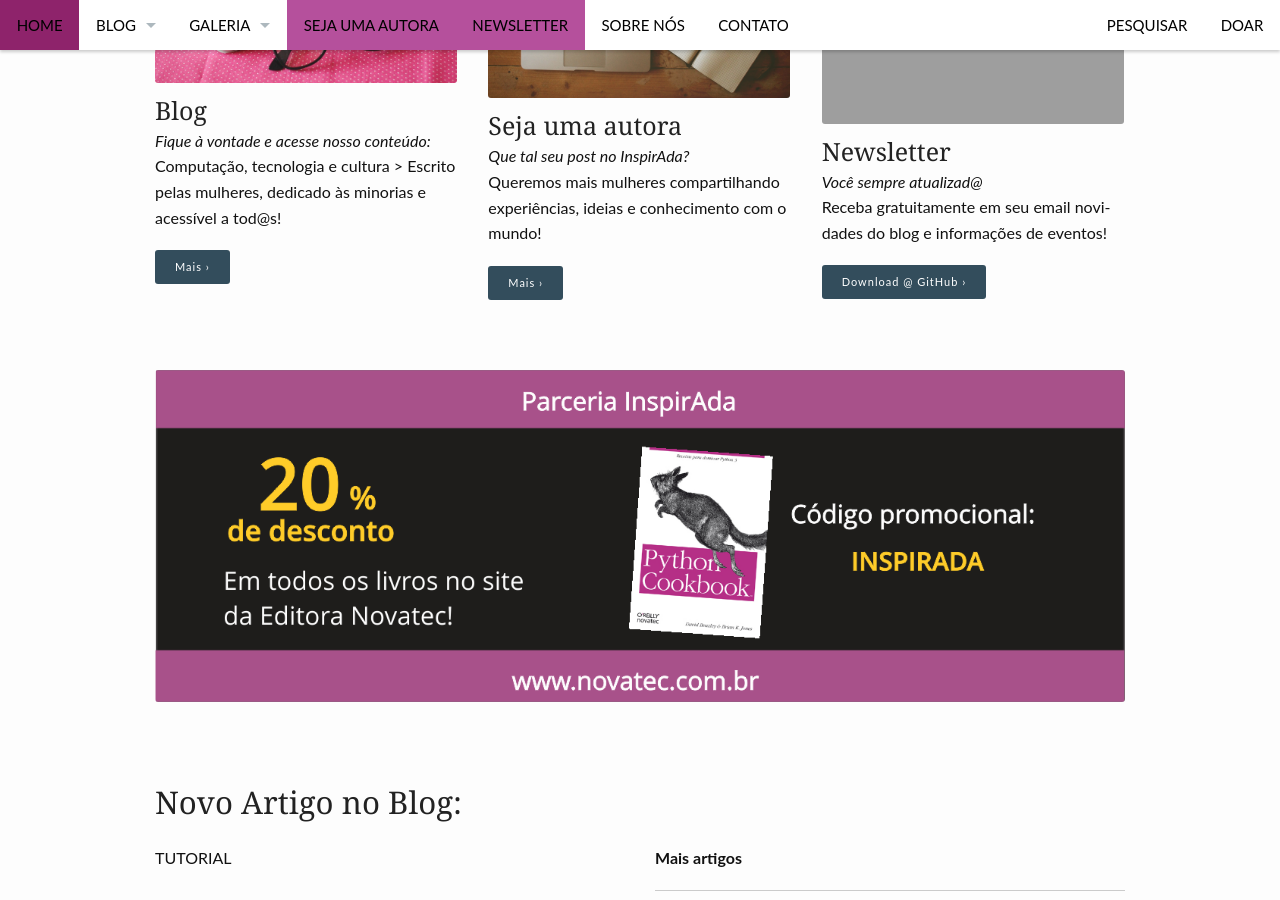
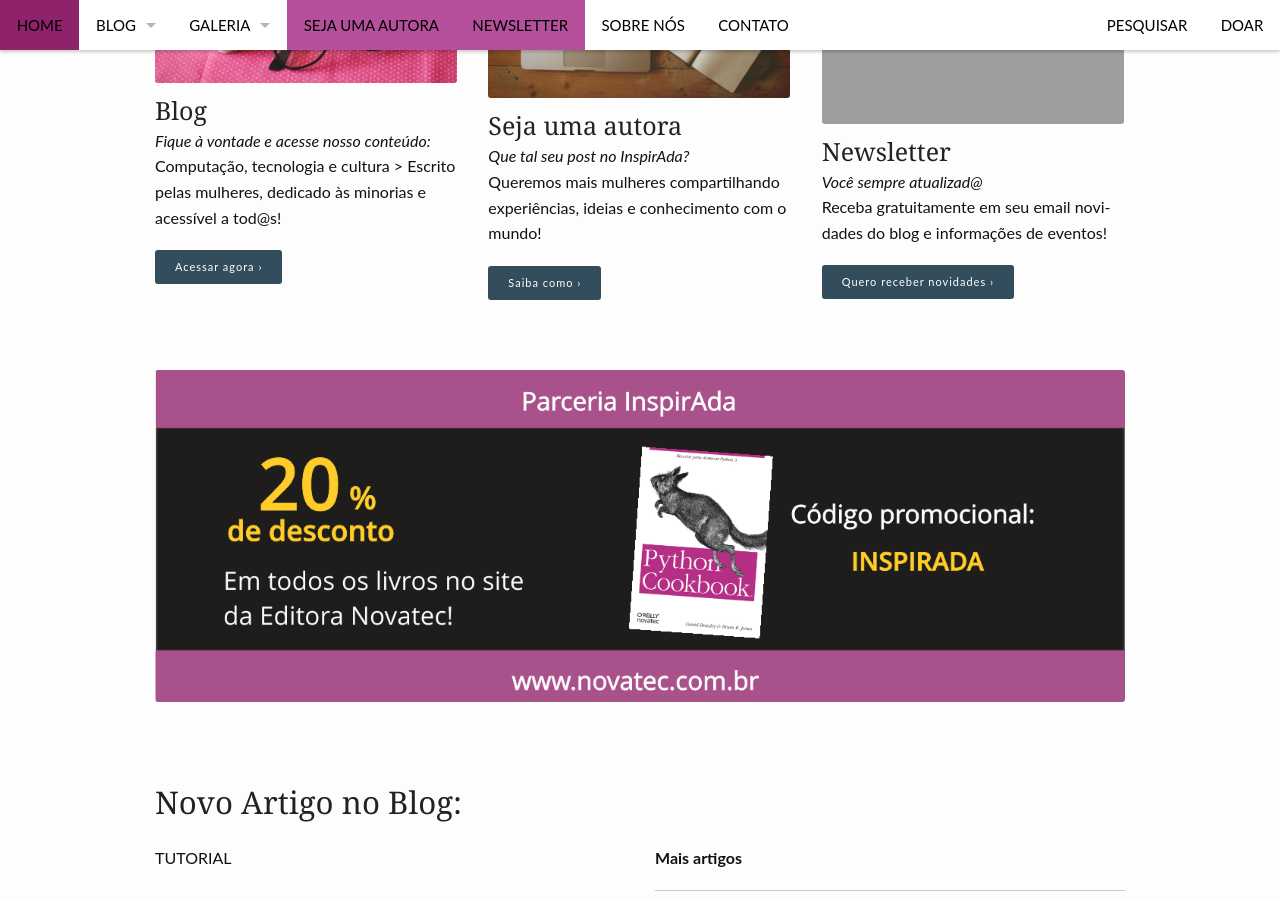
Before and after one commit to inspiradanacomputacao/inspiradanacomputacao.github.io, a Jekyll site: the page built from index.md, in a window 1280 px wide and 900 px high, scrolled down 523 px. Built offline with Jekyll 4.4.1, drawn with Linux system fonts in a browser that asks for light colours.

Commit message:
#29 frontpage: corrigindo texto dos botoes

```diff
--- a/_layouts/frontpage.html
+++ b/_layouts/frontpage.html
@@ -21,7 +21,7 @@
         <a href="{{ page.widget-1.url }}">{% if page.widget-1.image %}<img src="{{ site.urlimg }}/{{ page.widget-1.image }}" width="302" height="182" alt="">{% endif %}{% if page.widget-1.video %}{{ page.widget-1.video }}{% endif %}</a>
         <h2 class="font-size-h3 t10">{{ page.widget-1.title }}</h2>
         <p>{{ page.widget-1.text }}</p>
-        <p><a class="button tiny radius" href="{{ page.widget-1.url }}">{{ site.data.language.more }}</a></p>
+        <p><a class="button tiny radius" href="{{ page.widget-1.url }}">Acessar agora ›</a></p>
     </div><!-- /.medium-4.columns -->
     {% endif %}
 
@@ -31,7 +31,7 @@
         <a href="{{ page.widget-2.url }}">{% if page.widget-2.image %}<img src="{{ site.urlimg }}/{{ page.widget-2.image }}" width="302" height="182" alt="">{% endif %}{% if page.widget-2.video %}{{ page.widget-2.video }}{% endif %}</a>
         <h2 class="font-size-h3 t10">{{ page.widget-2.title }}</h2>
         <p>{{ page.widget-2.text }}</p>
-        <p><a class="button tiny radius" href="{{ page.widget-2.url }}">{{ site.data.language.more }}</a></p>
+        <p><a class="button tiny radius" href="{{ page.widget-2.url }}">Saiba como ›</a></p>
     </div><!-- /.medium-4.columns -->
     {% endif %}
 
@@ -41,7 +41,7 @@
         <a href="{{ page.widget-3.url }}">{% if page.widget-3.image %}<img src="{{ site.urlimg }}/{{ page.widget-3.image }}" width="302" height="182" alt="">{% endif %}{% if page.widget-3.video %}{{ page.widget-3.video }}{% endif %}</a>
         <h2 class="font-size-h3 t10">{{ page.widget-3.title }}</h2>
         <p>{{ page.widget-3.text }}</p>
-        <p><a class="button tiny radius" href="{{ page.widget-3.url }}">Download &#64; GitHub ›</a></p>
+        <p><a class="button tiny radius" href="{{ page.widget-3.url }}">Quero receber novidades ›</a></p>
     </div><!-- /.medium-4.columns -->
     {% endif %}
 </div><!-- /.row -->
```
